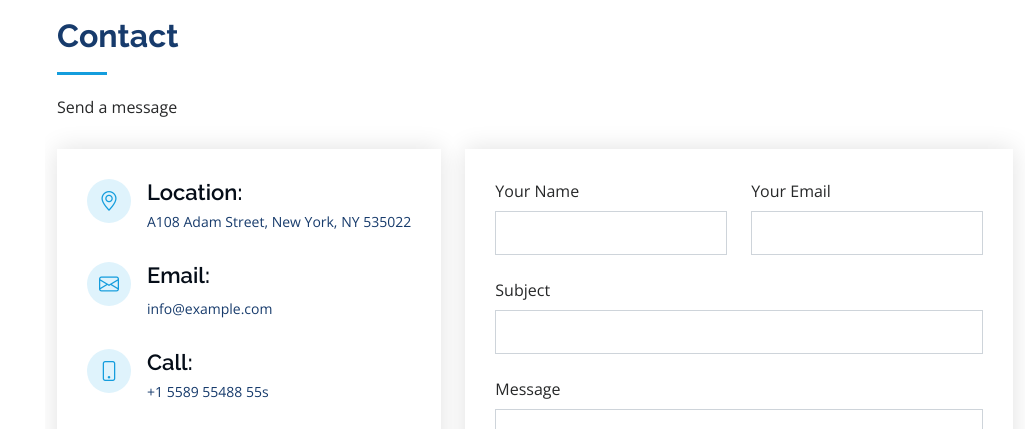
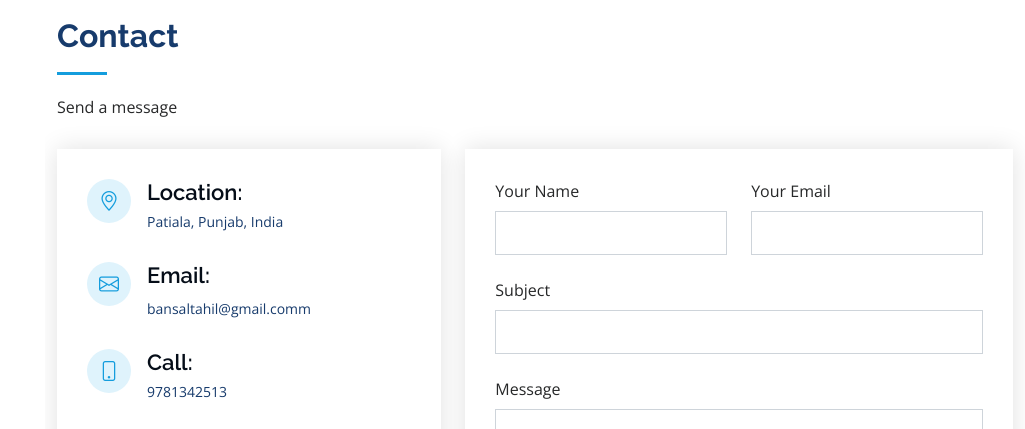
Before and after one commit to tahilbansal/My-portfolio, a plain HTML site: page index.html in a window 1280 px wide. Shown: the part 4223-4652 px from the top of the page, without its empty margins (255-1280 px from the left). Drawn offline with nearby package versions, Linux system fonts and the light colour scheme.

Commit message:
Update index.html

```diff
--- a/index.html
+++ b/index.html
@@ -472,19 +472,19 @@
               <div class="address">
                 <i class="bi bi-geo-alt"></i>
                 <h4>Location:</h4>
-                <p>A108 Adam Street, New York, NY 535022</p>
+                <p>Patiala, Punjab, India</p>
               </div>
 
               <div class="email">
                 <i class="bi bi-envelope"></i>
                 <h4>Email:</h4>
-                <p>info@example.com</p>
+                <p>bansaltahil@gmail.comm</p>
               </div>
 
               <div class="phone">
                 <i class="bi bi-phone"></i>
                 <h4>Call:</h4>
-                <p>+1 5589 55488 55s</p>
+                <p>9781342513</p>
               </div>
 
               <iframe src="https://www.google.com/maps/embed?pb=!1m14!1m8!1m3!1d12097.433213460943!2d-74.0062269!3d40.7101282!3m2!1i1024!2i768!4f13.1!3m3!1m2!1s0x0%3A0xb89d1fe6bc499443!2sDowntown+Conference+Center!5e0!3m2!1smk!2sbg!4v1539943755621" frameborder="0" style="border:0; width: 100%; height: 290px;" allowfullscreen></iframe>
```
